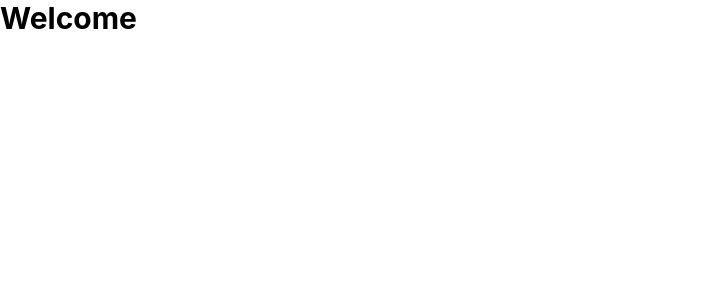
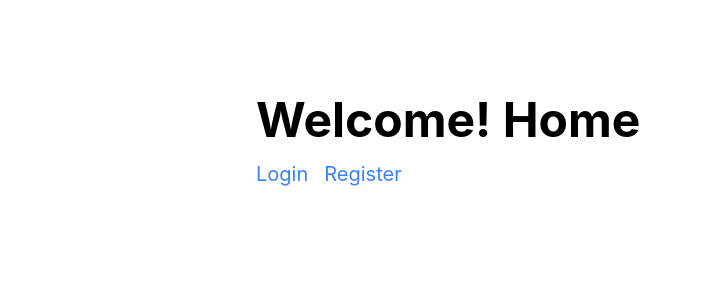
Before and after one commit to saivikasa4/next-13-example, a Next.js app: page / in a window 1280 px wide. Shown: the top 300 px of the page, without its empty margins (0-701 px from the left). Built offline with nearby package versions, Linux system fonts and the light colour scheme.

Commit message:
Update root layout styles

```diff
--- a/src/app/layout.tsx
+++ b/src/app/layout.tsx
@@ -12,7 +12,9 @@ export default function RootLayout({
         <meta name="description" content="An example app" />
         <link rel="icon" href="/favicon.ico" />
       </head>
-      <body>{children}</body>
+      <body className="py-8 md:py-24 w-11/12 md:w-auto max-w-screen-md mx-auto">
+        {children}
+      </body>
     </html>
   )
 }
--- a/src/app/page.tsx
+++ b/src/app/page.tsx
@@ -1,3 +1,15 @@
+import Link from "next/link"
+
 export default function Home() {
-  return <div className="text-3xl font-bold">Welcome</div>
+  return (
+    <div>
+      <h1 className="text-3xl md:text-5xl font-bold mb-4">Welcome! Home</h1>
+      <Link href="/accounts/login" className="text-blue-500 text-xl mr-4">
+        Login
+      </Link>
+      <Link href="/accounts/register" className="text-blue-500 text-xl">
+        Register
+      </Link>
+    </div>
+  )
 }
```
